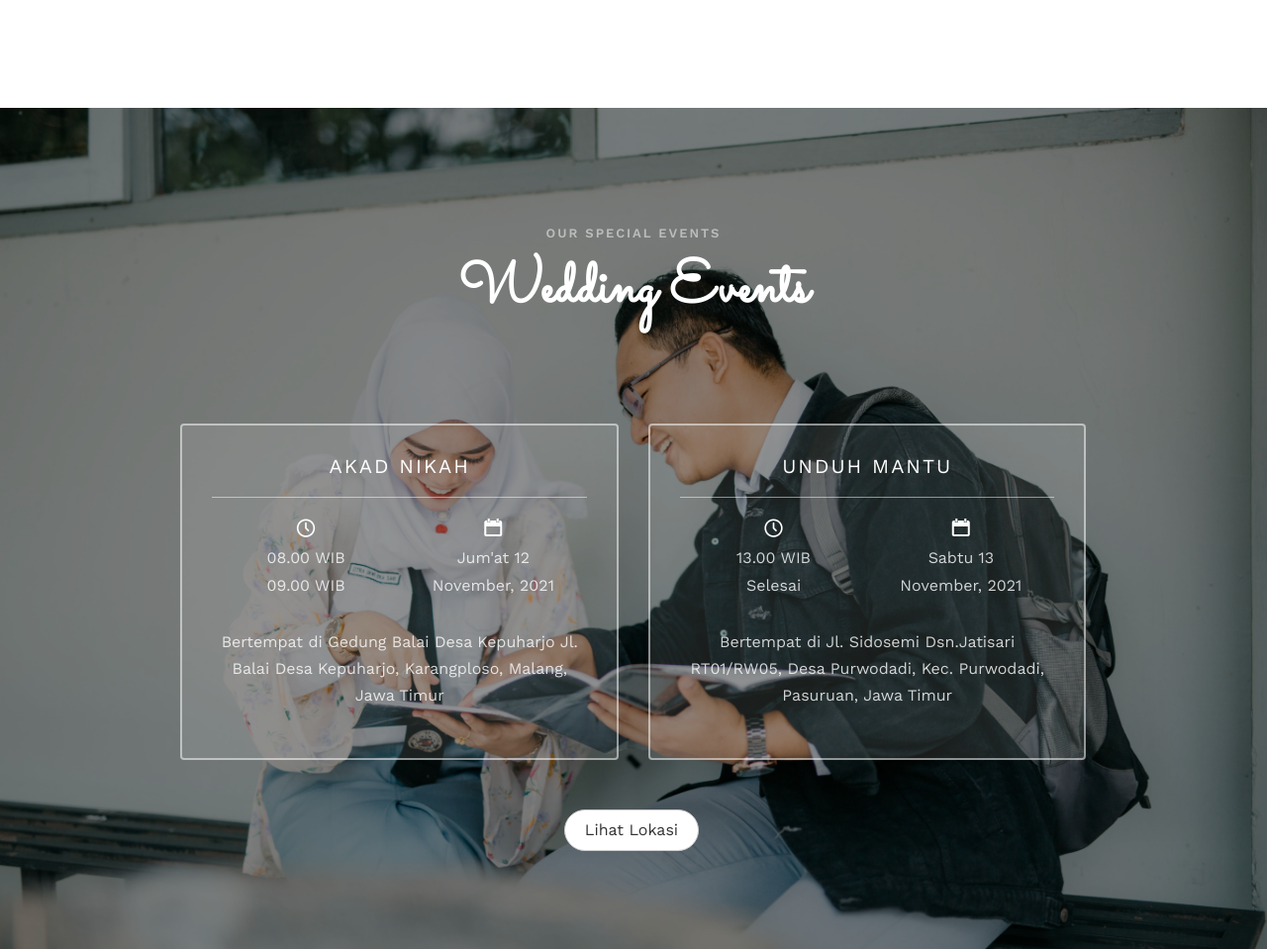
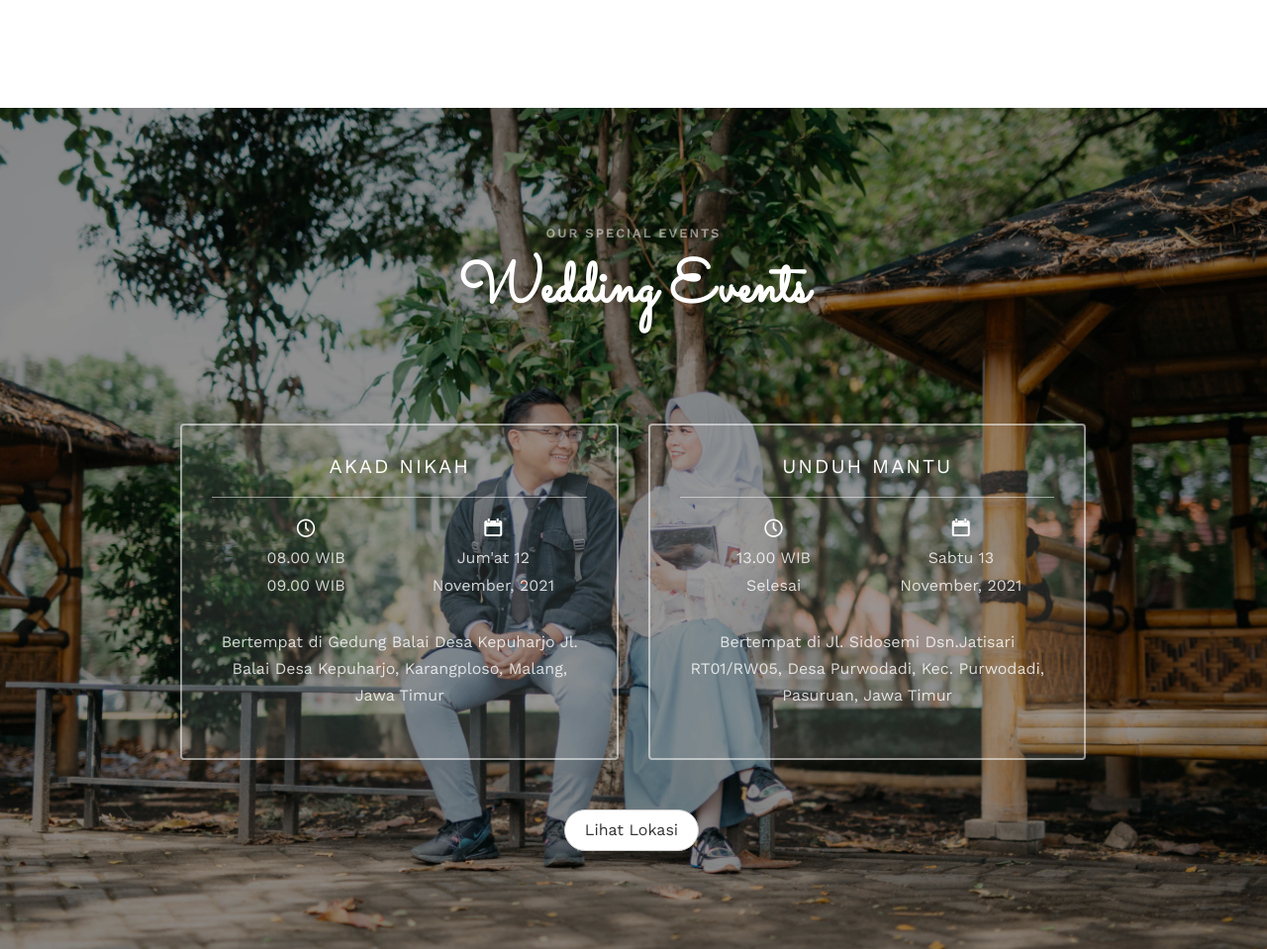
Before and after one commit to yudha-selly-paz/yudha-selly-paz.github.io, a plain HTML site: page index.html in a window 1280 px wide. Shown: the part 1516-2475 px from the top of the page at 99% size. Drawn offline with nearby package versions, Linux system fonts and the light colour scheme; files whose address does not match are found by name.

Commit message:
Update index.html

```diff
--- a/index.html
+++ b/index.html
@@ -154,7 +154,7 @@
 		</div>
 	</div>
 
-	<div id="fh5co-event" class="fh5co-bg" style="background-image:url(images/BAYPICTURES-1062.jpg);">
+	<div id="fh5co-event" class="fh5co-bg" style="background-image:url(images/BAYPICTURES-1174.jpg);">
 		<div class="overlay"></div>
 		<div class="container">
 			<div class="row">
```
